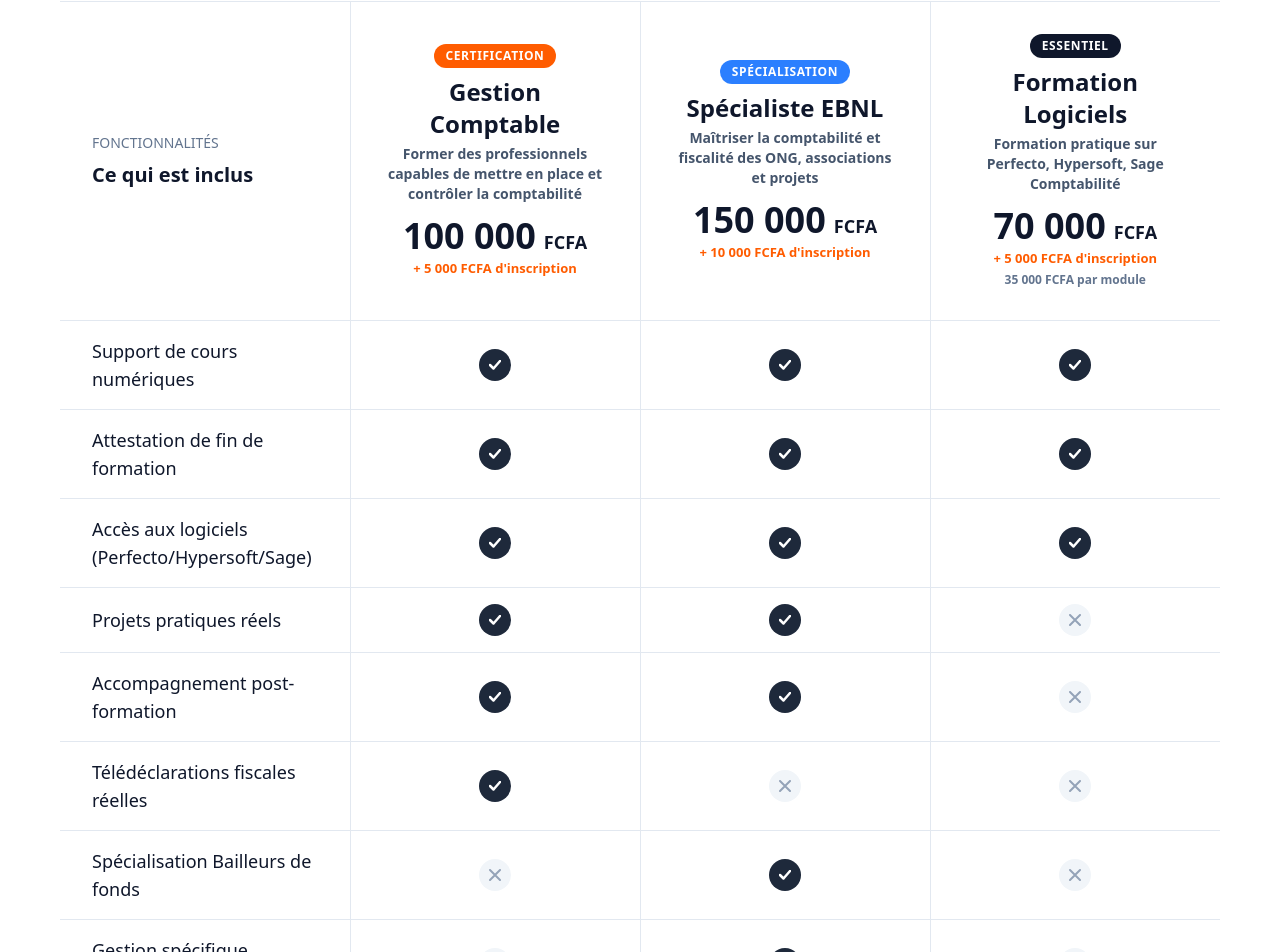
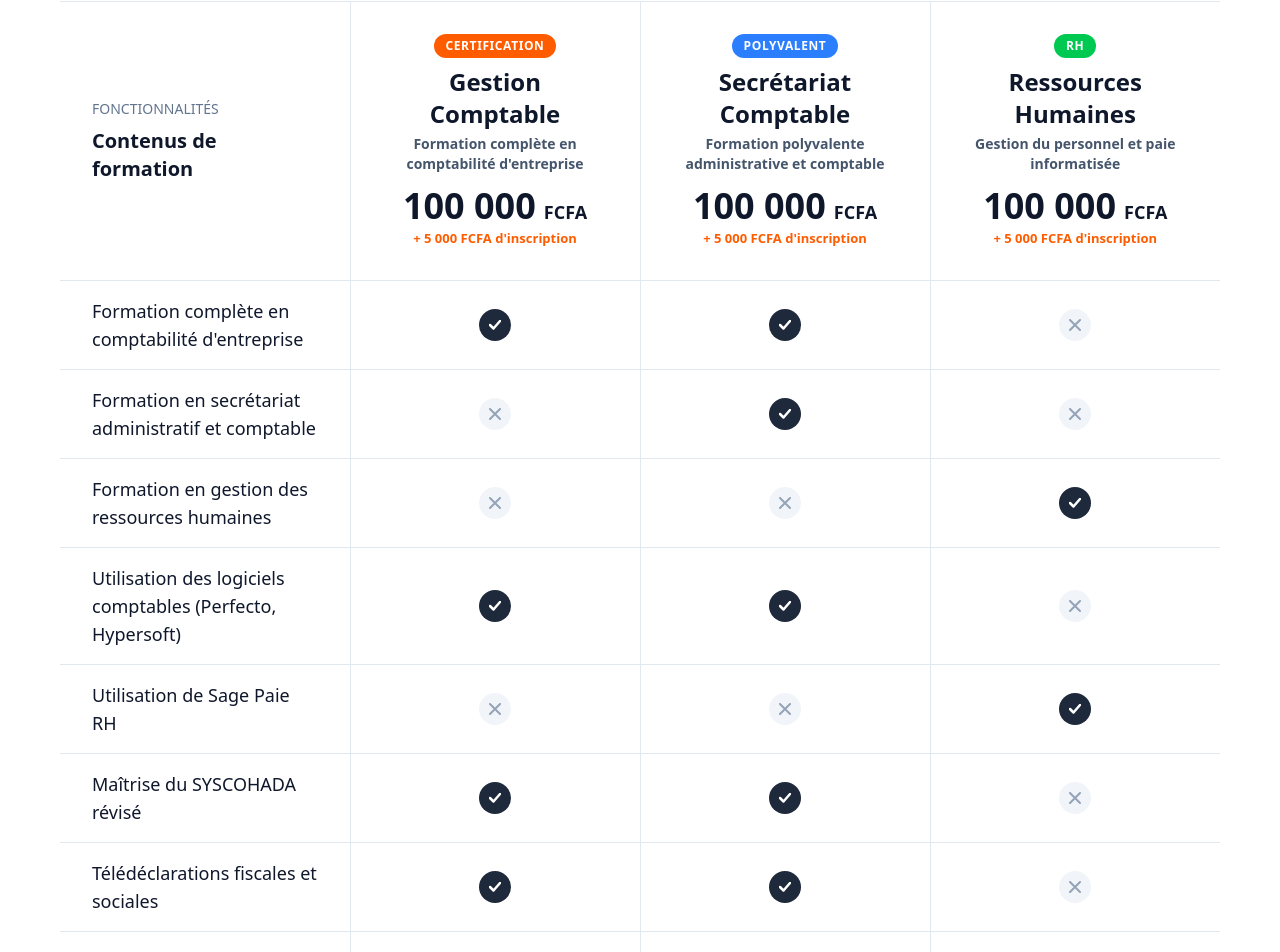
Before and after one commit to HermannRichy/well-steven, a Next.js app: page /formations in a window 1280 px wide. Shown: the part 4240-5192 px from the top of the page. Built offline with nearby package versions, Linux system fonts and the light colour scheme; a web font is replaced by a local one.

Commit message:
Ajout des modifications à la section FormationTarif

```diff
--- a/src/components/sections/FormationTarif.tsx
+++ b/src/components/sections/FormationTarif.tsx
@@ -6,8 +6,8 @@ const FormationTarif: React.FC = () => {
   const plans = [
     {
       id: "gestion-comptable",
-      name: " Gestion Comptable",
-      description: "Former des professionnels capables de mettre en place et contrôler la comptabilité",
+      name: "Gestion Comptable",
+      description: "Formation complète en comptabilité d'entreprise",
       price: "100 000",
       reg: "5 000",
       badge: "Certification",
@@ -15,22 +15,22 @@ const FormationTarif: React.FC = () => {
       mode: "Présentiel et en ligne"
     },
     {
-      id: "ebnl",
-      name: "Spécialiste EBNL",
-      description: "Maîtriser la comptabilité et fiscalité des ONG, associations et projets",
-      price: "150 000",
-      reg: "10 000",
-      badge: "Spécialisation",
-      duration: "Formation spécialisée",
+      id: "secretariat",
+      name: "Secrétariat Comptable",
+      description: "Formation polyvalente administrative et comptable",
+      price: "100 000",
+      reg: "5 000",
+      badge: "Polyvalent",
+      duration: "04 mois intensif",
       mode: "Présentiel et en ligne"
     },
     {
-      id: "logiciels",
-      name: "Formation Logiciels",
-      description: "Formation pratique sur Perfecto, Hypersoft, Sage Comptabilité",
-      price: "70 000",
+      id: "rh",
+      name: "Ressources Humaines",
+      description: "Gestion du personnel et paie informatisée",
+      price: "100 000",
       reg: "5 000",
-      badge: "Essentiel",
+      badge: "RH",
       duration: "Formation intensive",
       mode: "Présentiel et en ligne"
     }
@@ -38,53 +38,77 @@ const FormationTarif: React.FC = () => {
 
   const features = [
     {
-      name: "Support de cours numériques",
+      name: "Formation complète en comptabilité d'entreprise",
       gestion: true,
-      ebnl: true,
-      logiciels: true
+      secretariat: true,
+      rh: false
     },
     {
-      name: "Attestation de fin de formation",
-      gestion: true,
-      ebnl: true,
-      logiciels: true
+      name: "Formation en secrétariat administratif et comptable",
+      gestion: false,
+      secretariat: true,
+      rh: false
     },
     {
-      name: "Accès aux logiciels (Perfecto/Hypersoft/Sage)",
-      gestion: true,
-      ebnl: true,
-      logiciels: true
+      name: "Formation en gestion des ressources humaines",
+      gestion: false,
+      secretariat: false,
+      rh: true
     },
     {
-      name: "Projets pratiques réels",
+      name: "Utilisation des logiciels comptables (Perfecto, Hypersoft)",
       gestion: true,
-      ebnl: true,
-      logiciels: false
+      secretariat: true,
+      rh: false
     },
     {
-      name: "Accompagnement post-formation",
-      gestion: true,
-      ebnl: true,
-      logiciels: false
+      name: "Utilisation de Sage Paie RH",
+      gestion: false,
+      secretariat: false,
+      rh: true
     },
     {
-      name: "Télédéclarations fiscales réelles",
+      name: "Maîtrise du SYSCOHADA révisé",
       gestion: true,
-      ebnl: false,
-      logiciels: false
+      secretariat: true,
+      rh: false
     },
     {
-      name: "Spécialisation Bailleurs de fonds",
-      gestion: false,
-      ebnl: true,
-      logiciels: false
+      name: "Télédéclarations fiscales et sociales",
+      gestion: true,
+      secretariat: true,
+      rh: false
     },
     {
-      name: "Gestion spécifique ONG/Associations",
+      name: "Gestion des déclarations sociales (CNPS)",
+      gestion: true,
+      secretariat: true,
+      rh: true
+    },
+    {
+      name: "Élaboration des états financiers",
+      gestion: true,
+      secretariat: true,
+      rh: false
+    },
+    {
+      name: "Gestion administrative du personnel",
       gestion: false,
-      ebnl: true,
-      logiciels: false
+      secretariat: false,
+      rh: true
     },
+    {
+      name: "Attestation/Certificat de formation",
+      gestion: true,
+      secretariat: true,
+      rh: true
+    },
+    {
+      name: "Support de cours et accompagnement",
+      gestion: true,
+      secretariat: true,
+      rh: true
+    }
   ];
 
   const CheckIcon = () => (
@@ -104,7 +128,7 @@ const FormationTarif: React.FC = () => {
   );
 
   const generateWhatsAppMessage = (plan: typeof plans[0]) => {
-    const message = `Bonjour, j'espère que vous allez bien !
+    const message = `Bonjour WELL STEVEN !
 
 Je suis intéressé(e) par votre formation :
 
@@ -117,7 +141,6 @@ Je suis intéressé(e) par votre formation :
 
 **Prix :** ${plan.price} FCFA
 **Frais d'inscription :** ${plan.reg} FCFA
-${plan.id === "logiciels" ? 'ou 35 000 FCFA par module' : ''}
 
 Je souhaiterais m'inscrire à cette formation. Pourriez-vous me donner plus d'informations sur les modalités d'inscription ?
 
@@ -153,7 +176,7 @@ Merci d'avance !`;
               <tr className="border-t border-slate-200">
                 <th className="py-8 px-6 lg:px-8 text-left text-lg lg:text-xl font-bold text-slate-900 w-1/4 align-middle bg-white rounded-tl-2xl">
                   <span className="text-slate-500 text-sm font-normal block mb-2">FONCTIONNALITÉS</span>
-                  Ce qui est inclus
+                  Contenus de formation
                 </th>
                 {plans.map((plan, i) => (
                   <th key={i} className={`py-8 px-6 lg:px-8 text-center border-l border-slate-200 w-1/4 bg-white`}>
@@ -163,7 +186,7 @@ Merci d'avance !`;
                           <span className={`px-3 py-1 rounded-full text-xs font-bold uppercase tracking-wider mb-2 ${
                             i === 0 ? 'bg-[#ff5c00] text-white' :
                             i === 1 ? 'bg-blue-500 text-white' :
-                            'bg-slate-900 text-white'
+                            'bg-green-500 text-white'
                           }`}>
                             {plan.badge}
                           </span>
@@ -179,11 +202,6 @@ Merci d'avance !`;
                         <span className="text-xs lg:text-[13px] text-[#ff5c00] font-bold block">
                           + {plan.reg} FCFA d&apos;inscription
                         </span>
-                        {plan.id === "logiciels" && (
-                          <p className="text-xs text-slate-500 mt-1">
-                            35 000 FCFA par module
-                          </p>
-                        )}
                       </div>
                     </div>
                   </th>
@@ -200,10 +218,10 @@ Merci d'avance !`;
                     {feature.gestion ? <CheckIcon /> : <CrossIcon />}
                   </td>
                   <td className="py-4 px-6 lg:px-8 text-center border-l border-slate-200">
-                    {feature.ebnl ? <CheckIcon /> : <CrossIcon />}
+                    {feature.secretariat ? <CheckIcon /> : <CrossIcon />}
                   </td>
                   <td className="py-4 px-6 lg:px-8 text-center border-l border-slate-200">
-                    {feature.logiciels ? <CheckIcon /> : <CrossIcon />}
+                    {feature.rh ? <CheckIcon /> : <CrossIcon />}
                   </td>
                 </tr>
               ))}
@@ -214,13 +232,14 @@ Merci d'avance !`;
                 </td>
                 {plans.map((plan, i) => (
                   <td key={i} className={`py-6 px-6 lg:px-8 text-center border-l border-slate-200 ${i === 2 ? 'rounded-br-2xl' : ''}`}>
+                    <div className="flex justify-center">
                       <InteractiveHoverButton
                         onClick={() => redirectToWhatsApp(plan)}
                         className="bg-secondary text-slate-900 text-sm py-3 font-bold w-fit px-6"
                       >
                         S&apos;inscrire maintenant
                       </InteractiveHoverButton>
-
+                    </div>
                   </td>
                 ))}
               </tr>
@@ -236,14 +255,14 @@ Merci d'avance !`;
               <div className={`p-4 sm:p-6 text-center ${
                 planIndex === 0 ? 'bg-[#ff5c00]/10' :
                 planIndex === 1 ? 'bg-blue-500/10' :
-                'bg-slate-100'
+                'bg-green-500/10'
               }`}>
                 <div className="flex flex-col items-center">
                   {plan.badge && (
                     <span className={`px-3 py-1 rounded-full text-xs font-bold uppercase tracking-wider mb-2 ${
                       planIndex === 0 ? 'bg-[#ff5c00] text-white' :
                       planIndex === 1 ? 'bg-blue-500 text-white' :
-                      'bg-slate-900 text-white'
+                      'bg-green-500 text-white'
                     }`}>
                       {plan.badge}
                     </span>
@@ -259,11 +278,6 @@ Merci d'avance !`;
                     <span className="text-sm text-[#ff5c00] font-bold block">
                       + {plan.reg} FCFA d&apos;inscription
                     </span>
-                    {plan.id === "logiciels" && (
-                      <p className="text-xs text-slate-500 mt-1">
-                        35 000 FCFA par module
-                      </p>
-                    )}
                   </div>
 
                   {/* Durée et Mode */}
@@ -291,8 +305,8 @@ Merci d'avance !`;
                       </span>
                       <div className="flex-shrink-0">
                         {(planIndex === 0 && feature.gestion) ||
-                         (planIndex === 1 && feature.ebnl) ||
-                         (planIndex === 2 && feature.logiciels) ?
+                         (planIndex === 1 && feature.secretariat) ||
+                         (planIndex === 2 && feature.rh) ?
                          <CheckIcon /> : <CrossIcon />}
                       </div>
                     </div>
@@ -301,10 +315,10 @@ Merci d'avance !`;
               </div>
 
               {/* CTA Button */}
-              <div className="mt-auto pt-4">
+              <div className="p-4 sm:p-6 pt-2 sm:pt-2">
                 <InteractiveHoverButton
                   onClick={() => redirectToWhatsApp(plan)}
-                  className="bg-secondary text-slate-900 text-sm py-3 font-bold w-fit px-6"
+                  className="bg-secondary text-slate-900 text-sm py-3 font-bold w-full"
                 >
                   S&apos;inscrire maintenant
                 </InteractiveHoverButton>
```
Lines whose indentation alone changed are shown as unchanged.
